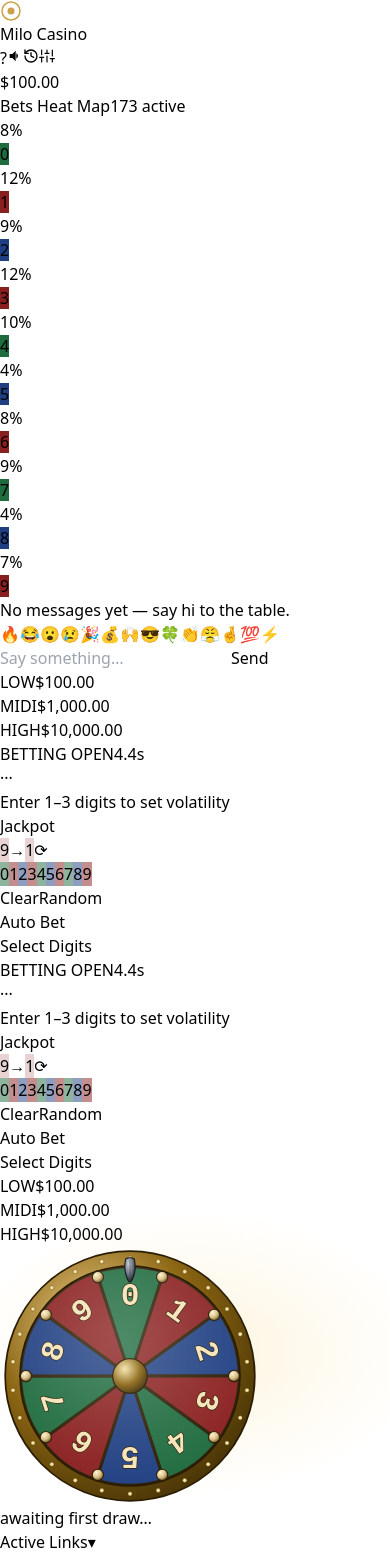
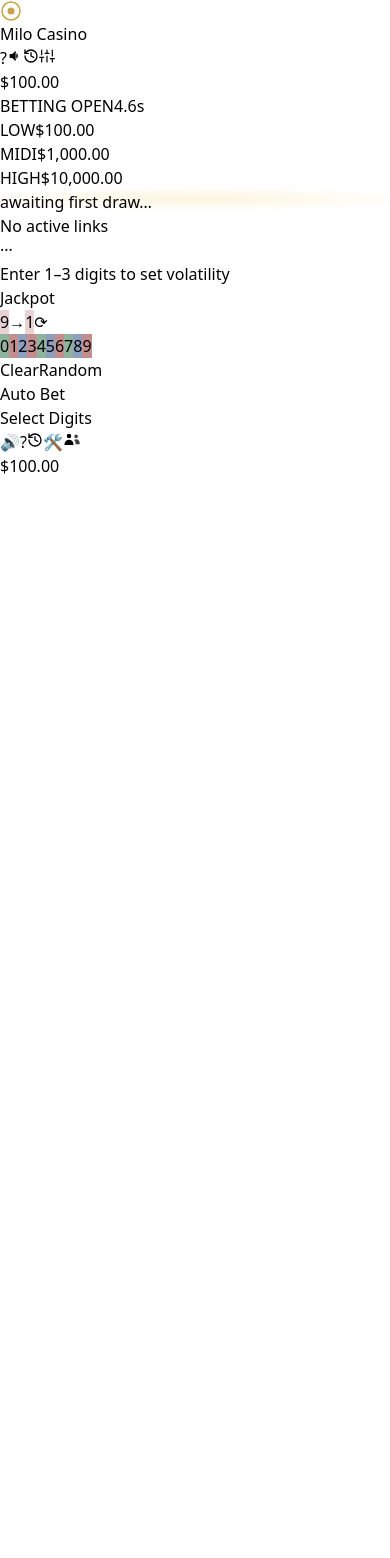
Before and after one commit to milerdo/chains, a React (Vite) app: page / in a window 390 px wide. Shown: the top 1558 px of the page. After the commit the page ends 844 px from the top, so only its background shows below. Built offline with nearby package versions, Linux system fonts and the light colour scheme.

Commit message:
version 0.19, removing dual mount

```diff
--- a/src/App.tsx
+++ b/src/App.tsx
@@ -8,7 +8,7 @@
 // used elsewhere — DemoPanel, Wheel.tsx).
 // ============================================================================
 
-import { useEffect, useRef, useState } from 'react';
+import { useState } from 'react';
 import { GameProvider, useGame } from './hooks/useGame';
 import { GameHeader } from './components/GameHeader';
 import { JackpotPanel } from './components/JackpotPanel';
@@ -23,22 +23,15 @@ import { DemoPanel } from './components/DemoPanel';
 import { JackpotCelebration } from './components/JackpotCelebration';
 import { MobileFooter } from './components/MobileFooter';
 import { PhaseStatus } from './components/PhaseStatus';
-import type { GamePhase } from './game/types';
+import { AutoBetBar } from './components/AutoBetBar';
+import { LinkStrip } from './components/ChainLinks';
 import { useMediaQuery } from './hooks/useMediaQuery';
 
 function AppShell() {
-  const { activeTickets, phase, timeRemaining, hasBetThisRound, balance } = useGame();
-  // Drives PhaseStatus on mobile, where there's no lifted per-instance
-  // lock signal (BettingPanel's own onLockChange is desktop-only per
-  // CLAUDE.md §13). Approximates the same "can the player still bet"
-  // condition BettingPanel computes internally.
-  const mobileLocked = phase !== 'BETTING_OPEN' || hasBetThisRound;
+  const { activeTickets, phase, timeRemaining, balance } = useGame();
   const [helpOpen, setHelpOpen] = useState(false);
   const [historyOpen, setHistoryOpen] = useState(false);
   const [demoOpen, setDemoOpen] = useState(false);
-  const prevPhaseRef = useRef<GamePhase>(phase);
-  const betPanelRef = useRef<HTMLDivElement>(null);
-  const tablePanelRef = useRef<HTMLDivElement>(null);
   const isDesktop = useMediaQuery('(min-width: 1024px)'); // matches Tailwind's `lg`
   const [bettingLocked, setBettingLocked] = useState(false);
   const [autoBetInfo, setAutoBetInfo] = useState<{
@@ -46,14 +39,6 @@ function AppShell() {
     roundsTotal: number;
     stop: () => void;
   } | null>(null);
-
-  useEffect(() => {
-    if (phase !== prevPhaseRef.current) {
-      prevPhaseRef.current = phase;
-      const target = phase === 'BETTING_OPEN' ? betPanelRef.current : tablePanelRef.current;
-      target?.scrollIntoView({ behavior: 'smooth', inline: 'start', block: 'nearest' });
-    }
-  }, [phase]);
 
   return (
     <div className="table-ambience flex h-dvh flex-col overflow-hidden text-white/90">
@@ -63,8 +48,8 @@ function AppShell() {
         onToggleDemo={() => setDemoOpen((o) => !o)}
       />
 
-      {/* Desktop: fixed 3-column cabinet, no page scroll */}
-      <main className="hidden min-h-0 flex-1 lg:flex lg:flex-col lg:overflow-hidden">
+            {isDesktop ? (
+        <main className="flex min-h-0 flex-1 flex-col overflow-hidden">
           <div className="mx-auto grid min-h-0 w-full max-w-6xl flex-1 grid-cols-[1fr_1.3fr_1fr] gap-4 overflow-hidden px-6 py-4">
             <div className="flex min-h-0 flex-col gap-3 overflow-hidden">
               <div className="h-[31%] min-h-[190px] shrink-0">
@@ -74,23 +59,12 @@ function AppShell() {
             </div>
             <div className="flex min-h-0 flex-col gap-3 overflow-hidden">
               <JackpotPanel />
-            {isDesktop && <Wheel />}
+              <Wheel />
             </div>
             <div className="flex min-h-0 flex-col overflow-hidden">
-            {autoBetInfo && (
-              <div className="mb-2 flex shrink-0 items-center justify-between rounded-xl border border-[#eab308]/30 bg-[#eab308]/10 px-3 py-2">
-                <span className="font-mono text-[11px] font-bold uppercase tracking-[0.15em] text-[#eab308]">
-                  Auto Bet {autoBetInfo.roundsTotal - autoBetInfo.roundsRemaining}/{autoBetInfo.roundsTotal}
-                </span>
-                <button
-                  type="button"
-                  onClick={autoBetInfo.stop}
-                  className="rounded-lg border border-[#eab308]/50 px-3 py-1 font-mono text-[10px] font-bold uppercase tracking-[0.15em] text-[#eab308] transition hover:bg-[#eab308]/20"
-                >
-                  Stop
-                </button>
+              <div className="mb-2 empty:hidden">
+                <AutoBetBar info={autoBetInfo} />
               </div>
-            )}
               <PhaseStatus locked={bettingLocked} timeRemaining={timeRemaining} />
               <div className={['min-h-0 flex-1 overflow-y-auto pr-1', bettingLocked ? 'hidden' : ''].join(' ')}>
                 <BettingPanel onLockChange={setBettingLocked} onAutoBetChange={setAutoBetInfo} />
@@ -108,23 +82,23 @@ function AppShell() {
             </div>
           </div>
         </main>
-
-      {/* Mobile/tablet: swipeable cabinet (BET / TABLE), scroll-snap */}
-      <main className="flex min-h-0 flex-1 flex-col overflow-hidden lg:hidden">
-        <div className="flex min-h-0 flex-1 snap-x snap-mandatory overflow-x-auto overflow-y-hidden">
-          <div ref={betPanelRef} className="min-h-0 w-full shrink-0 snap-start overflow-y-auto px-4 py-4">
-            <PhaseStatus locked={mobileLocked} timeRemaining={timeRemaining} />
-            <BettingPanel />
+      ) : (
+        <main className="flex min-h-0 flex-1 flex-col overflow-hidden">
+          <div className="flex min-h-0 flex-1 flex-col gap-2 px-4 py-2">
+            <PhaseStatus locked={bettingLocked} timeRemaining={timeRemaining} />
+            <JackpotPanel />
+            <div className="shrink-0">
+              <Wheel compact collapsed={phase === 'BETTING_OPEN'} />
             </div>
-          <div ref={tablePanelRef} className="flex min-h-0 w-full shrink-0 snap-start flex-col gap-2 overflow-y-auto px-4 py-2">
-            <JackpotPanel />
-            {!isDesktop && (
-              <div className="shrink-0">
-                <Wheel compact />
+            <AutoBetBar info={autoBetInfo} />
+            {/* Shared zone: BettingPanel stays mounted (hidden) while locked */}
+            <div className={['flex min-h-0 flex-1 flex-col gap-2', bettingLocked ? 'hidden' : ''].join(' ')}>
+              <LinkStrip tickets={activeTickets} />
+              <div className="min-h-0 flex-1 overflow-y-auto">
+                <BettingPanel onLockChange={setBettingLocked} onAutoBetChange={setAutoBetInfo} />
               </div>
-            )}
-            <TicketDrawer tickets={activeTickets} compact />
             </div>
+            {bettingLocked && <TicketDrawer tickets={activeTickets} compact />}
           </div>
           <MobileFooter
             balance={balance}
@@ -133,6 +107,7 @@ function AppShell() {
             onToggleDemo={() => setDemoOpen((o) => !o)}
           />
         </main>
+      )}
 
       <HelpModal isOpen={helpOpen} onClose={() => setHelpOpen(false)} />
       <BetHistoryModal isOpen={historyOpen} onClose={() => setHistoryOpen(false)} />
--- /dev/null
+++ b/src/components/AutoBetBar.tsx
@@ -0,0 +1,21 @@
+interface AutoBetBarProps {
+  info: { roundsRemaining: number; roundsTotal: number; stop: () => void } | null;
+}
+
+export function AutoBetBar({ info }: AutoBetBarProps) {
+  if (!info) return null;
+  return (
+    <div className="flex shrink-0 items-center justify-between rounded-xl border border-[#eab308]/30 bg-[#eab308]/10 px-3 py-2">
+      <span className="font-mono text-[11px] font-bold uppercase tracking-[0.15em] text-[#eab308]">
+        Auto Bet {info.roundsTotal - info.roundsRemaining}/{info.roundsTotal}
+      </span>
+      <button
+        type="button"
+        onClick={info.stop}
+        className="rounded-lg border border-[#eab308]/50 px-3 py-1 font-mono text-[10px] font-bold uppercase tracking-[0.15em] text-[#eab308] transition hover:bg-[#eab308]/20"
+      >
+        Stop
+      </button>
+    </div>
+  );
+}
--- a/src/components/ChainLinks.tsx
+++ b/src/components/ChainLinks.tsx
@@ -132,3 +132,73 @@ export function LinkChain({ ticket, size = 'md', showJackpot = true }: LinkChain
     </div>
   );
 }
+
+/** Links share one jackpot pill when their jackpot state is identical.
+ * Links not yet in qualification all fall into one pill-less 'base' group. */
+function jackpotGroupKey(t: Ticket): string {
+  return isJackpotRelevant(t.status)
+    ? `${t.jackpotTier}|${t.jackpotSequence.join(',')}|${t.jackpotProgress}|${t.status}`
+    : 'base';
+}
+
+function BaseChain({ ticket, size }: { ticket: Ticket; size: 'xs' | 'sm' | 'md' }) {
+  return (
+    <span className="flex shrink-0 items-center">
+      {ticket.baseSequence.map((digit, i) => (
+        <span key={i} className="flex items-center">
+          {i > 0 && <Link size={size} />}
+          <ChainCircle digit={digit} state={baseCircleState(ticket, i)} size={size} />
+        </span>
+      ))}
+    </span>
+  );
+}
+
+/** Always-rendered, fixed-height (h-10) single-row summary of active links,
+ * shown above the betting panel on mobile. Fixed height + no wrap means it
+ * never moves the layout when links appear/resolve. The leading count stays
+ * accurate if the row clips; full cards live in TicketDrawer once locked. */
+export function LinkStrip({ tickets }: { tickets: Ticket[] }) {
+  const groups = new Map<string, Ticket[]>();
+  for (const t of tickets) {
+    const key = jackpotGroupKey(t);
+    const list = groups.get(key);
+    if (list) list.push(t);
+    else groups.set(key, [t]);
+  }
+
+  return (
+    <div
+      aria-label="Active links"
+      className="flex h-10 shrink-0 items-center gap-3 overflow-hidden rounded-xl border border-white/[0.07] bg-white/[0.02] px-2.5"
+    >
+      {tickets.length === 0 ? (
+        <span className="font-mono text-[10px] uppercase tracking-[0.2em] text-white/25">No active links</span>
+      ) : (
+        <>
+          <span className="shrink-0 font-mono text-[10px] font-bold tabular-nums text-white/40">{tickets.length}</span>
+          {[...groups.entries()].map(([key, group]) => {
+            const lead = group[0];
+            return (
+              <span key={key} className="flex shrink-0 items-center gap-1.5">
+                {group.map((t) => (
+                  <BaseChain key={t.id} ticket={t} size="xs" />
+                ))}
+                {key !== 'base' && (
+                  <span className="flex shrink-0 items-center gap-1 rounded-full border border-[#eab308]/50 px-1.5 py-0.5">
+                    {lead.jackpotSequence.map((digit, i) => (
+                      <span key={i} className="flex items-center">
+                        {i > 0 && <Link size="xs" />}
+                        <ChainCircle digit={digit} state={jackpotCircleState(lead, i)} size="xs" />
+                      </span>
+                    ))}
+                  </span>
+                )}
+              </span>
+            );
+          })}
+        </>
+      )}
+    </div>
+  );
+}
--- a/src/components/Wheel.tsx
+++ b/src/components/Wheel.tsx
@@ -8,6 +8,7 @@ import { memo, useEffect, useId, useRef, useState, type RefObject } from 'react'
 import { useGame } from '../hooks/useGame';
 import { playTick } from '../utils/audio';
 import type { GamePhase } from '../game/types';
+import { useMediaQuery } from '../hooks/useMediaQuery';
 
 // --- Geometry (SVG viewBox 0 0 300 300, center 150,150) -----------------
 const HOLE_COUNT = 10;
@@ -170,9 +171,12 @@ const WheelDisc = memo(function WheelDisc({
      * wheel now shares vertical space with Active Links underneath it.
      * viewBox is unchanged, so this is a pure proportional scale-down. */
     compact?: boolean;
+    /** Collapses the SVG to zero height (animated), leaving only the
+     * recent-digits strip. Mobile uses this while betting is open. */
+    collapsed?: boolean;
 }
 
-export function Wheel({ compact = false }: WheelProps) {
+export function Wheel({ compact = false, collapsed = false }: WheelProps) {
   const { phase, wheelTargetDraw, speedMultiplier, streamHistory, reportWheelLanded } = useGame();
   // Unique per-mount suffix for this instance's gradient defs — two Wheel
   // instances are mounted at once (desktop + mobile tab), and duplicate
@@ -359,7 +363,8 @@ export function Wheel({ compact = false }: WheelProps) {
   );
 
   const recentDigits = streamHistory.slice(-10);
-  const size = compact ? 260 : 340;
+  const tall = useMediaQuery('(min-height: 800px)');
+  const size = compact ? (tall ? 300 : 260) : 340;
 
   return (
     <section
@@ -374,6 +379,14 @@ export function Wheel({ compact = false }: WheelProps) {
         {/* Shadow lives on this static wrapper, NOT on the svg that
             contains the rotating transform — filters recomputed against
             an animating transform is what caused the center "wobble". */}
+        <div
+          className="flex w-full justify-center overflow-hidden"
+          style={{
+            height: collapsed ? 0 : size + 10,
+            opacity: collapsed ? 0 : 1,
+            transition: 'height 300ms ease, opacity 200ms ease',
+          }}
+        >
         <div className="rounded-full shadow-[0_8px_18px_rgba(0,0,0,0.55)] [&>svg]:block">
           <svg width={size} height={size} viewBox="0 0 300 300">
             <WheelFrame uid={uid} />
@@ -406,6 +419,7 @@ export function Wheel({ compact = false }: WheelProps) {
             `}</style>
           </svg>
         </div>
+      </div>
 
         <div className={['flex flex-wrap items-center justify-center gap-1.5', compact ? 'mt-1.5' : 'mt-3'].join(' ')}>
           {recentDigits.length === 0 && (
--- a/src/game/payouts.ts
+++ b/src/game/payouts.ts
@@ -18,7 +18,7 @@ export function roundCurrency(value: number): number {
  * to eliminate floating-point representation dust (e.g. 0.1 + 0.2 !==
  * 0.30000000000000004) without destroying legitimate sub-cent precision.
  * Use this for internal accumulators — like the progressive jackpot pools
- * — whose configured funding rates ($0.06 / $0.08 / $0.072 per Section 18)
+ * — whose configured funding rates ($0.06 / $0.07 / $0.08 per Section 18)
  * are themselves sub-cent and must accumulate exactly over many
  * contributions rather than being truncated to whole cents on every add. */
 export function roundPrecise(value: number, decimals = 6): number {
```
Also changed, not shown: 1 other file (tests, documents, lock files or other folders). Lines whose indentation alone changed are shown as unchanged.
